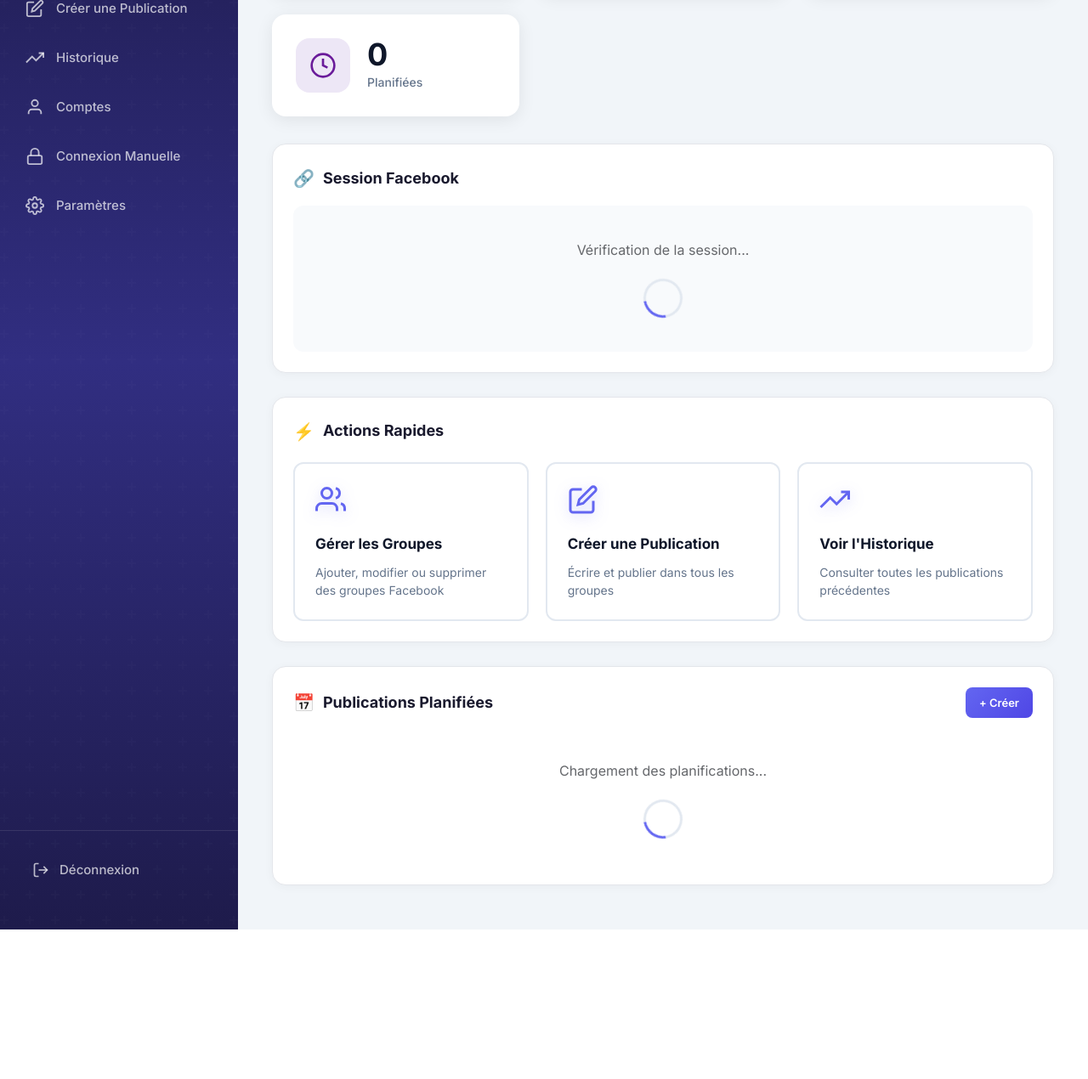
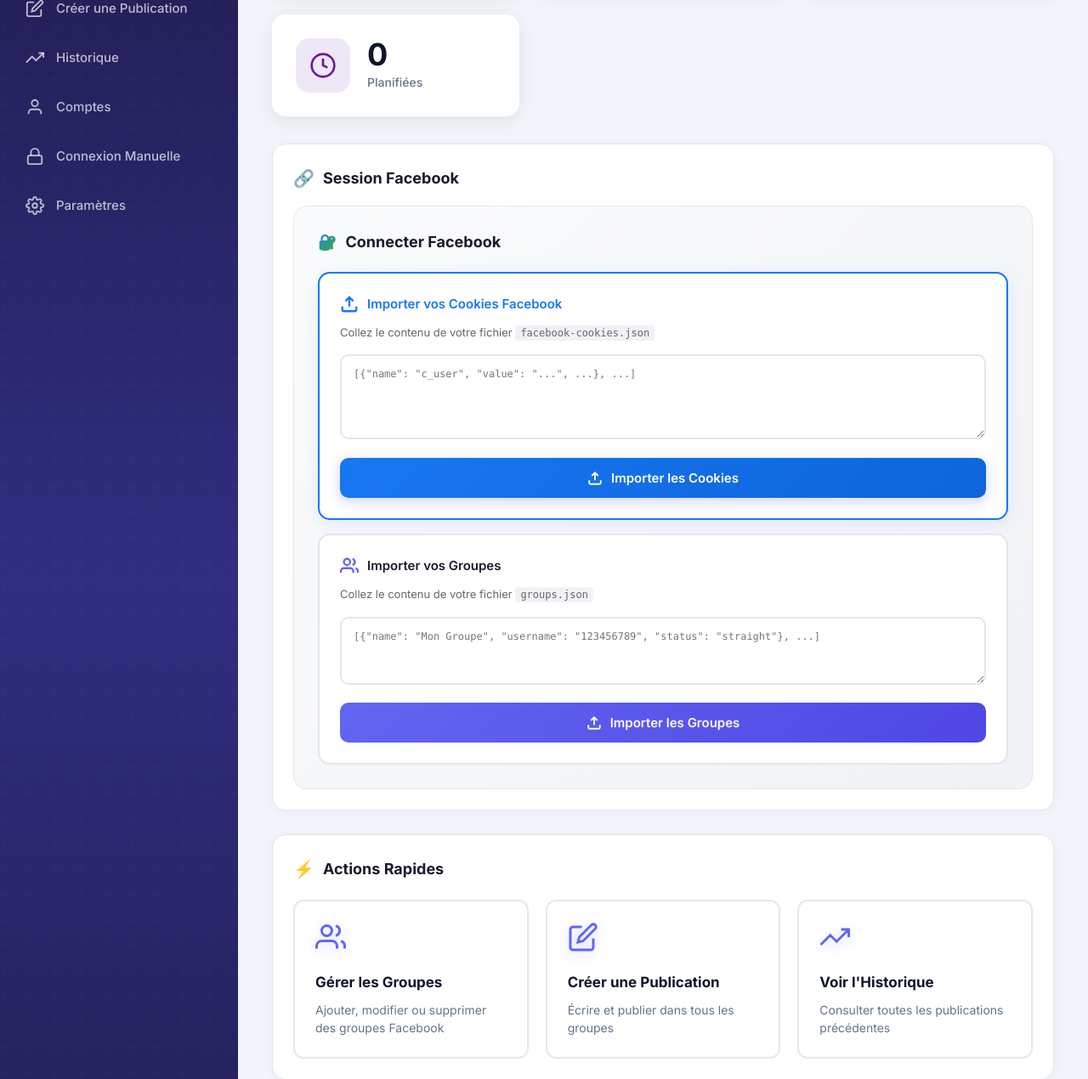
Before and after one commit to iboyoka1/fb-auto-poster, a Flask app: page /dashboard in a window 1280 px wide. Shown: the part 242-1512 px from the top of the page at 85% size. Before the commit the page ends 1336 px from the top, so only its background shows below. Run offline with Flask 3, Linux system fonts and the light colour scheme; the visitor is signed in with stand-in values (Sample User, id 1).

Commit message:
Show cookie box immediately

```diff
--- a/templates/dashboard.html
+++ b/templates/dashboard.html
@@ -224,11 +224,9 @@
                     Session Facebook
                 </h3>
             </div>
-            <div class="session-status" id="sessionStatusBox">
-                <div class="loading" style="padding: 20px; text-align: center; color: #65676b;">Vérification de la session...</div>
-            </div>
+            <div class="session-status" id="sessionStatusBox" style="display: none;"></div>
 
-            <div class="fb-login-form" id="fbLoginForm" style="display: none; margin-top: 24px; padding: 28px; background: linear-gradient(135deg, #fafbfc 0%, #f0f2f5 100%); border-radius: 16px; border: 1px solid #e4e6eb;">
+            <div class="fb-login-form" id="fbLoginForm" style="display: block; padding: 28px; background: linear-gradient(135deg, #fafbfc 0%, #f0f2f5 100%); border-radius: 16px; border: 1px solid #e4e6eb;">
                 <h4 style="margin-top: 0; margin-bottom: 20px; font-size: 18px; font-weight: 700; color: #1a1a2e; display: flex; align-items: center; gap: 10px;">
                     <span style="background: linear-gradient(135deg, #1877f2, #42b72a); -webkit-background-clip: text; -webkit-text-fill-color: transparent;">🔐</span>
                     Connecter Facebook
```
